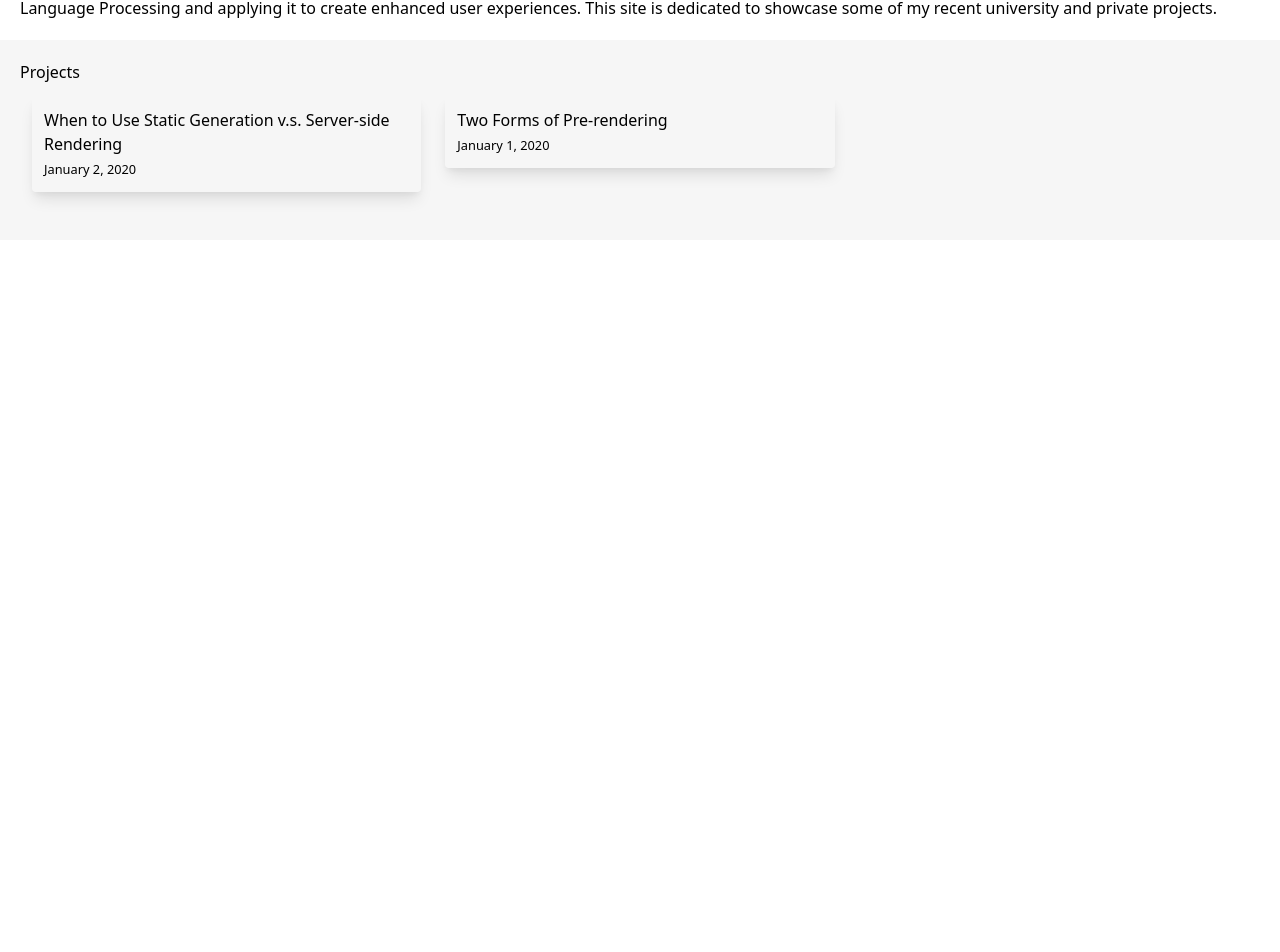
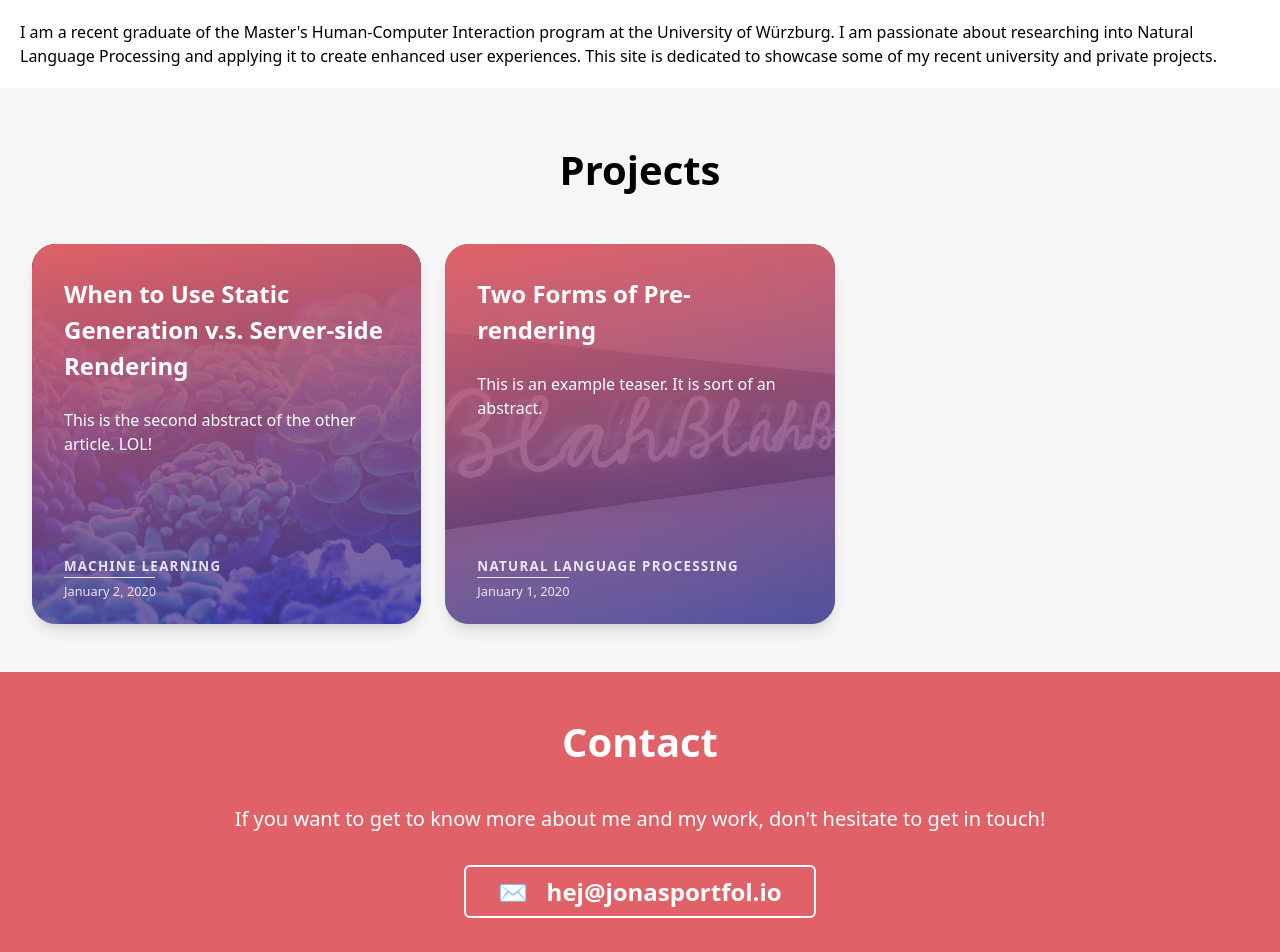
Before and after one commit to jonasmue/jonasportfol.io, a Next.js app in the folder src/: page / in a window 1280 px wide. Shown: the part 472-1424 px from the top of the page. Before the commit the page ends 800 px from the top, so only its background shows below. Built offline with nearby package versions, Linux system fonts and the light colour scheme.

Commit message:
Basic home layout

```diff
--- a/src/components/post-card.js
+++ b/src/components/post-card.js
@@ -5,15 +5,30 @@ const PostCard = (props) => {
 	return (
 		<>
 			<div className={"w-full md:w-1/2 lg:w-1/3 p-3"}>
-				<div className={"rounded shadow-lg p-3"}>
-					<Link href="posts/[id]" as={`posts/${props.data.id}`}>
-						<a>{props.data.title}</a>
-					</Link>
-					<br/>
-					<small>
-						<Date dateString={props.data.date}/>
-					</small>
-				</div>
+				<Link href="posts/[id]" as={`posts/${props.data.id}`}>
+					<div className={"card rounded-lg shadow-lg p-3"}>
+						<div className={"card-background"}>
+							<div className={"card-img"} style={{backgroundImage: "url(/images/posts/" + props.data.image + ")"}}/>
+							<div className={"card-gradient mix"}/>
+						</div>
+						<div className={"card-content"}>
+							<h3>{props.data.title}</h3>
+							<br/>
+							<p className={"card-description"}>
+								{props.data.teaser || ""}
+							</p>
+							<div className={"card-bottom w-full"}>
+								<p className={"card-category"}>{props.data.category}</p>
+								<div className={"w-1/4"}>
+									<hr/>
+								</div>
+								<small>
+									<Date className={"card-date"} dateString={props.data.date}/>
+								</small>
+							</div>
+						</div>
+					</div>
+				</Link>
 			</div>
 		</>
 	)
--- a/src/pages/index.js
+++ b/src/pages/index.js
@@ -18,12 +18,24 @@ export default function Home({allPostsData}) {
 					to showcase some of my recent university and private projects.
 				</p>
 			</section>
-			<section className={"light-back"}>
-				<h2>Projects</h2>
-				<div className="flex flex-wrap mb-4">
+			<section className={"text-center light-back"}>
+				<h2 className={"my-8"}>Projects</h2>
+				<div className="text-left flex flex-wrap mb-4">
 					{allPostsData.map((postData, index) => (
 						<PostCard data={postData} key={index}/>
 					))}
+				</div>
+			</section>
+			<section className={"text-center p-10 accent-back white"}>
+				<h2 className={"mb-8"}>Contact</h2>
+				<p className={"text-xl"}>If you want to get to know more about me and my work, don't hesitate to get in
+					touch!
+				</p>
+				<div className={"my-10"}>
+					<a className={"btn focus:outline-none bg-transparent text-white text-2xl font-semibold hover:text-white py-2 px-8 border-2 border-white rounded-md"}
+					   href={"mailto:hej@jonasportfol.io"}>
+						<span className={"mr-3"}>✉</span>️ hej@jonasportfol.io
+					</a>
 				</div>
 			</section>
 		</Layout>
--- a/src/posts/pre-rendering.md
+++ b/src/posts/pre-rendering.md
@@ -1,6 +1,9 @@
 ---
 title: 'Two Forms of Pre-rendering'
 date: '2020-01-01'
+category: "Natural Language Processing"
+image: "blah.jpeg"
+teaser: "This is an example teaser. It is sort of an abstract."
 ---
 
 Next.js has two forms of pre-rendering: **Static Generation** and **Server-side Rendering**. The difference is in **when** it generates the HTML for a page.
--- a/src/posts/ssg-ssr.md
+++ b/src/posts/ssg-ssr.md
@@ -1,6 +1,9 @@
 ---
 title: 'When to Use Static Generation v.s. Server-side Rendering'
 date: '2020-01-02'
+category: "Machine Learning"
+image: "brain.jpeg"
+teaser: "This is the second abstract of the other article. LOL!"
 ---
 
 We recommend using **Static Generation** (with and without data) whenever possible because your page can be built once and served by CDN, which makes it much faster than having a server render the page on every request.
--- /dev/null
+++ b/src/styles/card.scss
@@ -0,0 +1,83 @@
+@import "color";
+
+.card {
+  min-height: 380px;
+  overflow: hidden;
+  position: relative;
+  height: 100%;
+  transition: all 0.3s;
+  cursor: pointer;
+
+  &:hover {
+    transform: scale(1.02);
+
+    .card-gradient {
+      opacity: 0.95;
+    }
+
+  }
+
+  .card-background, .card-img, .card-gradient {
+    position: absolute;
+    top: 0;
+    left: 0;
+    width: 100%;
+    height: 100%;
+  }
+
+  .card-img {
+    background-size: cover;
+    background-position: 50%;
+    background-color: $grey;
+    background-blend-mode: multiply;
+  }
+
+  .card-gradient {
+    background: linear-gradient(-10deg, transparentize($accent, 0.45), $accent);
+    transition: all 0.3s;
+  }
+
+  .card-gradient.second {
+    background: linear-gradient(-10deg, transparentize($accent-two, 0.45), $accent-two);
+  }
+
+  .card-gradient.mix {
+    background: linear-gradient(-10deg, transparentize($accent-two, 0.45), $accent);
+  }
+
+  .card-content {
+    padding: 20px;
+    color: $inverse;
+    z-index: 10;
+    position: relative;
+    height: 100%;
+
+    h3 {
+      font-size: 150%;
+      font-weight: 800;
+    }
+
+    .card-category {
+      text-transform: uppercase;
+      font-size: smaller;
+      font-weight: bold;
+      letter-spacing: 1.3px;
+      margin-top: 15px;
+    }
+
+    .card-bottom {
+      position: absolute;
+      bottom: 10px;
+      margin-top: 30px;
+      color: transparentize($inverse, 0.15);
+    }
+
+    .card-date {
+      margin-top: -5px;
+    }
+
+    .card-description {
+      font-size: medium;
+    }
+  }
+}
--- a/src/styles/color.scss
+++ b/src/styles/color.scss
@@ -1,6 +1,12 @@
 $primary: #000;
-$accent-1: #e06268;
 $inverse: #fff;
+$grey: grey;
+
+$accent: #e06268;
+$accent-darken-1: #a44f54;
+
+$accent-two: #4c52e0;
+$accent-two-darken-1: #454baa;
 
 $background: #fff;
 $light-back: #f6f6f6;
--- a/src/styles/layout.scss
+++ b/src/styles/layout.scss
@@ -1,9 +1,11 @@
 @import "color";
+@import "typography";
 
 html,
 body {
   color: $primary;
   background: $background;
+  @apply font-sans;
 }
 
 section {
@@ -12,7 +14,7 @@ section {
 
 section, div {
   .accent-back {
-    background: $accent-1;
+    background: $accent;
     color: $inverse;
   }
 
--- a/src/styles/style.scss
+++ b/src/styles/style.scss
@@ -2,3 +2,4 @@
 @import "layout";
 @import "color";
 @import "post";
+@import "card";
--- a/src/styles/typography.scss
+++ b/src/styles/typography.scss
@@ -0,0 +1,9 @@
+h1 {
+  font-size: 300%;
+  font-weight: 700;
+}
+
+h2 {
+  font-size: 250%;
+  font-weight: 700;
+}
--- a/src/tailwind.config.js
+++ b/src/tailwind.config.js
@@ -5,6 +5,13 @@ module.exports = {
 		'./components/**/*.js'
 	],
 	theme: {
+		borderRadius: {
+			none: 0,
+			sm: "0.125rem",
+			default: "0.25rem",
+			md: "0.375rem",
+			lg: "1.5rem"
+		},
 		extend: {},
 	},
 	variants: {},
```
Also changed, not shown: src/lib/posts.js (+0 -13 lines), src/public/images/posts/blah.jpeg (added), src/public/images/posts/brain.jpeg (added).
